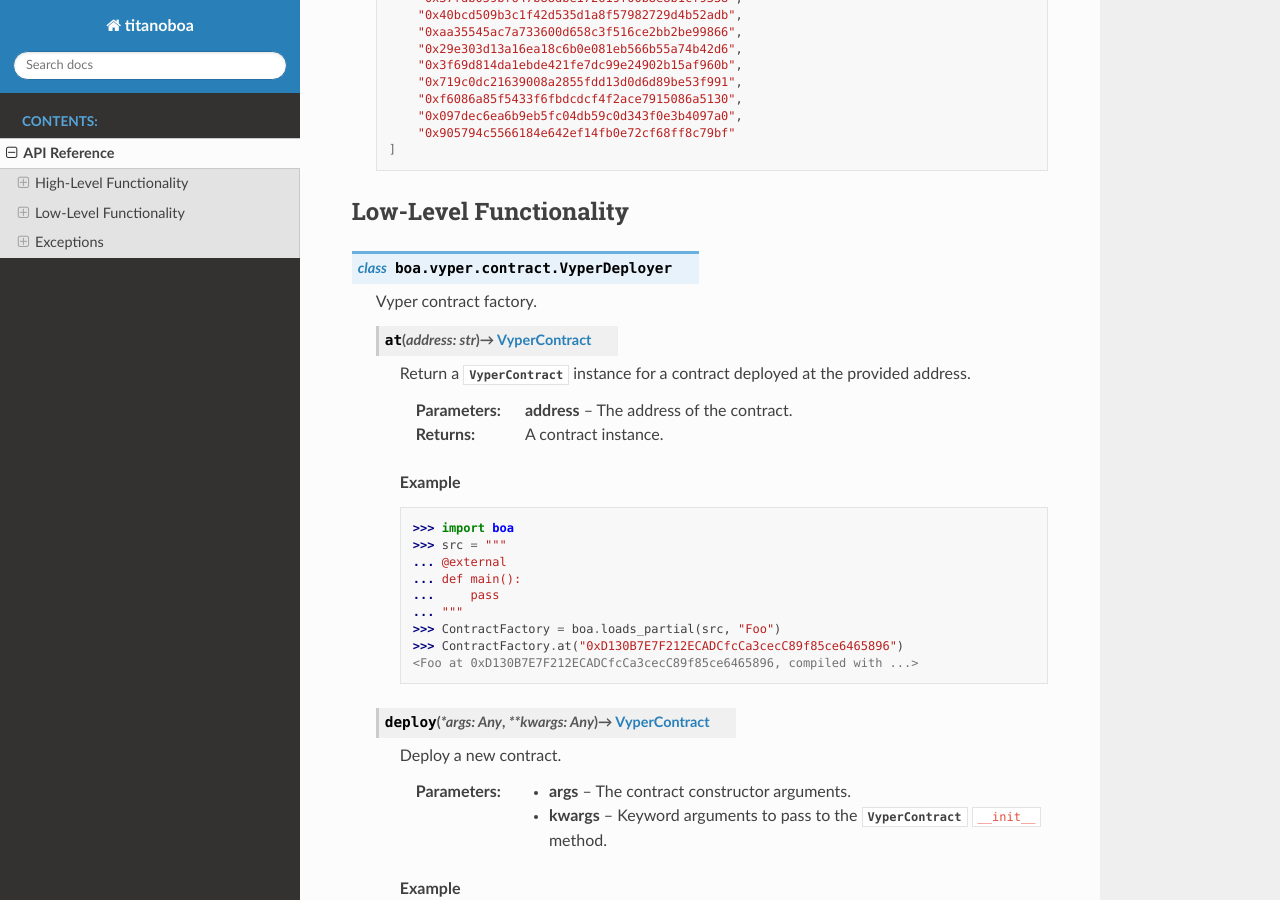
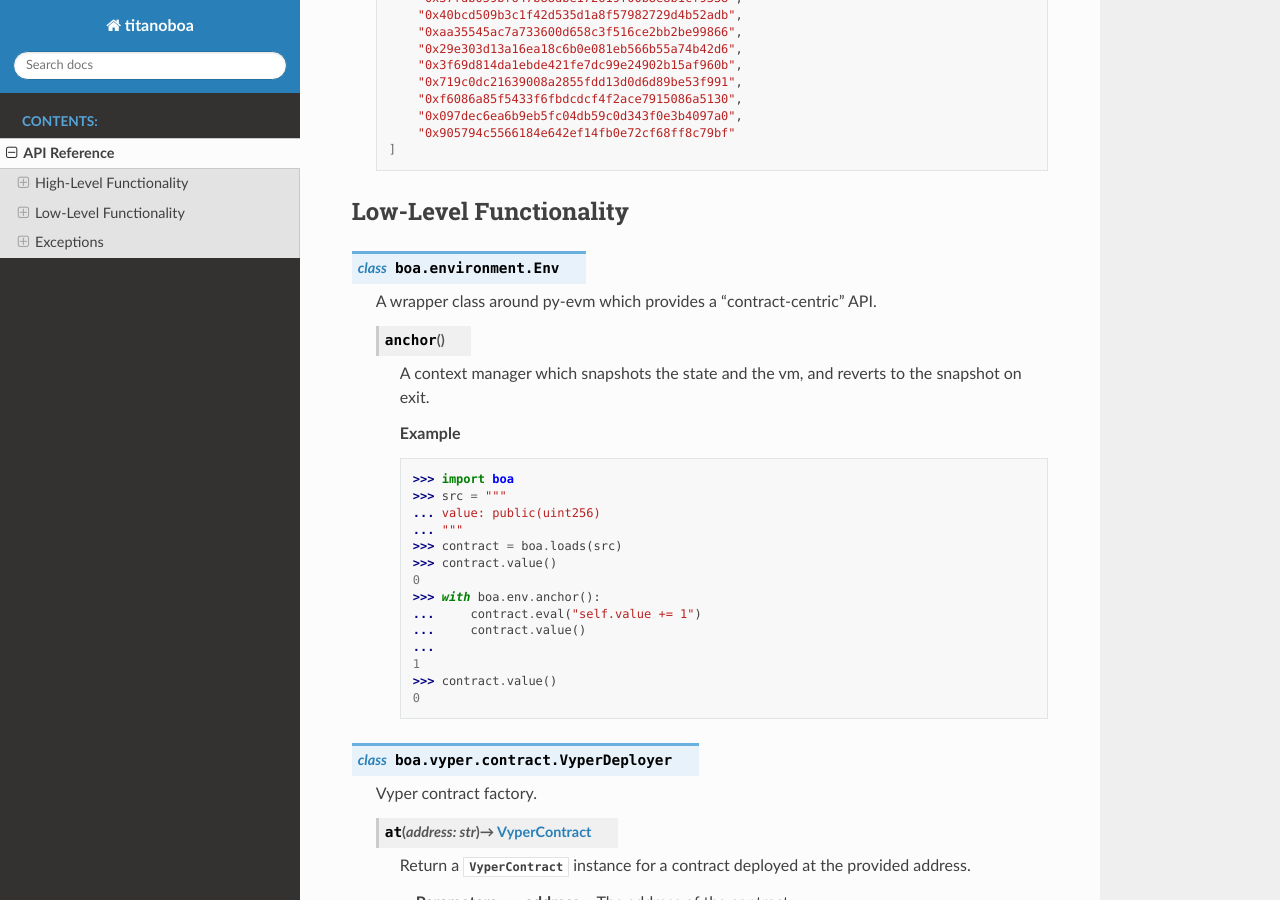
Before and after one commit to vyperlang/titanoboa, a Sphinx documentation site: the page built from docs/source/api.rst, in a window 1280 px wide and 900 px high, scrolled down 5902 px. Built offline with Sphinx 7.4.7 and the Read the Docs theme 2.0.0, drawn with Linux system fonts in a browser that asks for light colours.

Commit message:
docs: document env.anchor context manager

```diff
--- a/docs/source/api.rst
+++ b/docs/source/api.rst
@@ -318,6 +318,35 @@ High-Level Functionality
 Low-Level Functionality
 -----------------------
 
+.. module:: boa.environment
+
+.. class:: Env
+
+    A wrapper class around py-evm which provides a "contract-centric" API.
+
+    .. method:: anchor()
+
+        A context manager which snapshots the state and the vm, and reverts to the snapshot on exit.
+
+        .. rubric:: Example
+
+        .. code-block:: python
+
+            >>> import boa
+            >>> src = """
+            ... value: public(uint256)
+            ... """
+            >>> contract = boa.loads(src)
+            >>> contract.value()
+            0
+            >>> with boa.env.anchor():
+            ...     contract.eval("self.value += 1")
+            ...     contract.value()
+            ...
+            1
+            >>> contract.value()
+            0
+
 .. module:: boa.vyper.contract
 
 .. class:: VyperDeployer
```
